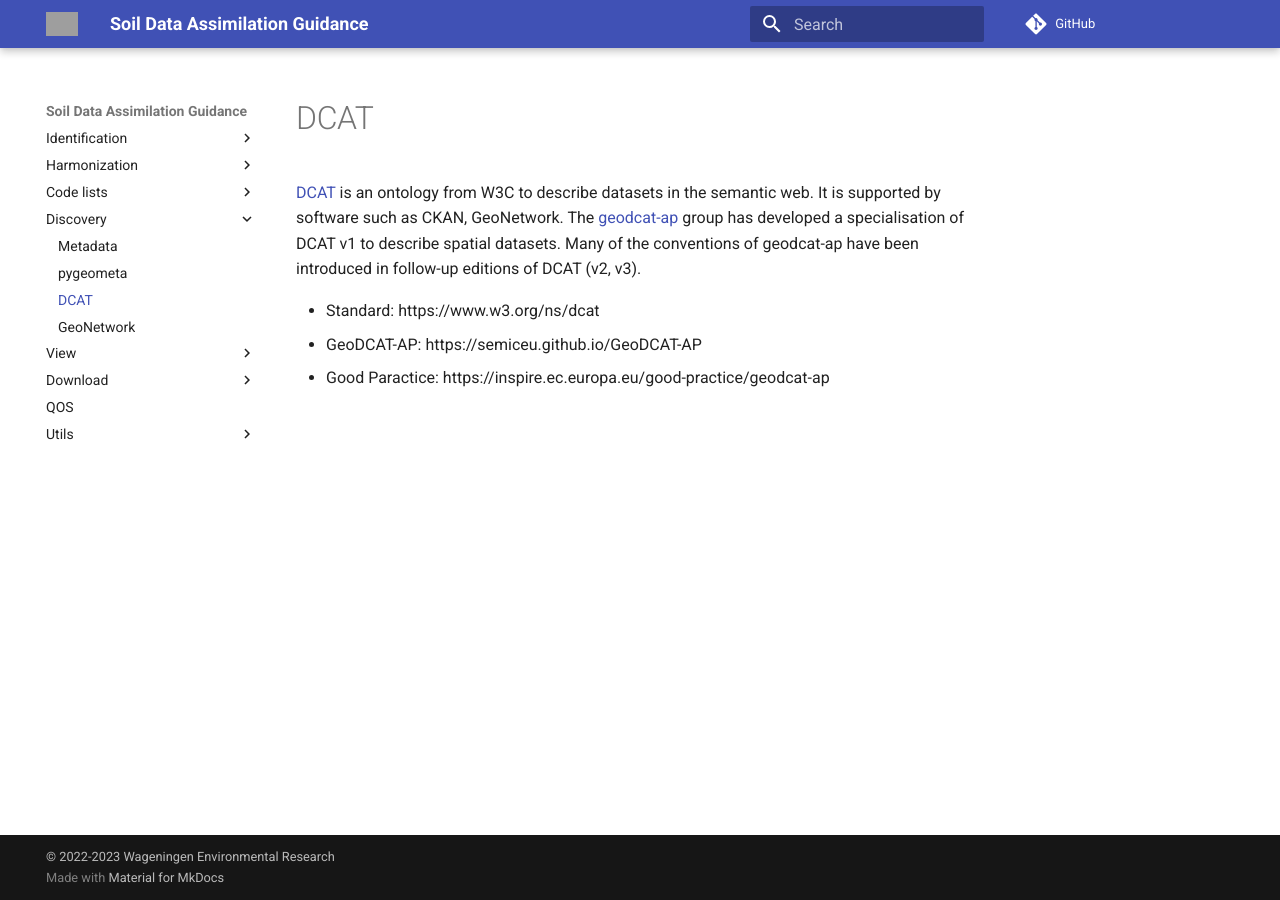
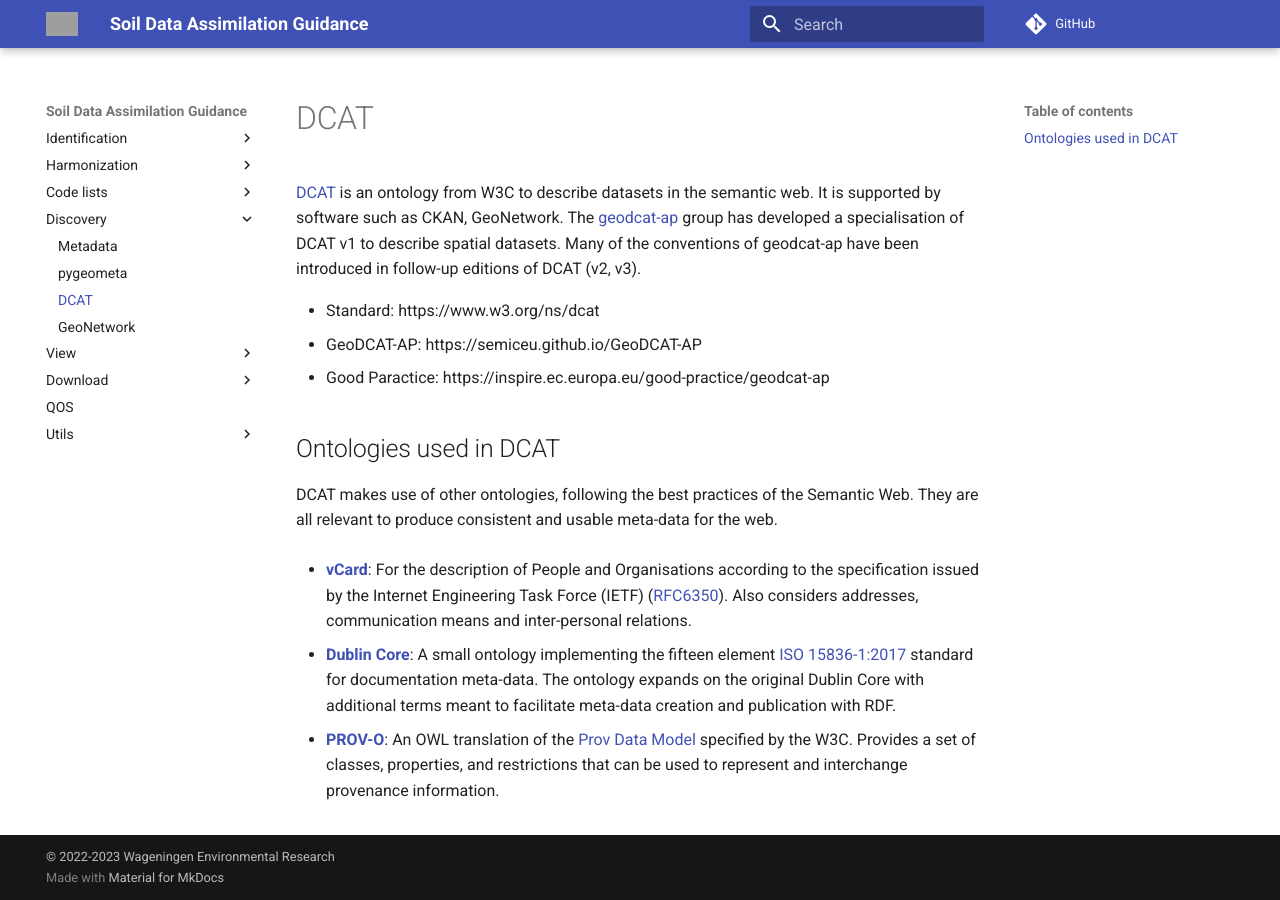
Before and after one commit to ejpsoil/soildata-assimilation-guidance, an MkDocs documentation site: the page built from docs/cookbook/dcat.md, in a window 1280 px wide. Built offline with MkDocs 1.6.1 and Material for MkDocs 9.7.7, drawn with Linux system fonts in a browser that asks for light colours; comment, search, counter and statistics services are not loaded; grey boxes are pictures that could not be loaded.

Commit message:
Expands DCAT document with references to related ontologies

```diff
--- a/docs/cookbook/dcat.md
+++ b/docs/cookbook/dcat.md
@@ -7,3 +7,27 @@ been introduced in follow-up editions of DCAT (v2, v3).
 - Standard: https://www.w3.org/ns/dcat
 - GeoDCAT-AP: https://semiceu.github.io/GeoDCAT-AP
 - Good Paractice: https://inspire.ec.europa.eu/good-practice/geodcat-ap
+
+## Ontologies used in DCAT
+
+DCAT makes use of other ontologies, following the best practices of the Semantic
+Web. They are all relevant to produce consistent and usable meta-data for the
+web.
+
+- **[vCard](https://www.w3.org/TR/vcard-rdf/)**: For the description of People
+  and Organisations according to the specification issued by the Internet
+Engineering Task Force (IETF)
+([RFC6350](https://www.rfc-editor.org/rfc/rfc6350)). Also considers addresses,
+communication means and inter-personal relations.
+
+- **[Dublin
+  Core](https://www.dublincore.org/specifications/dublin-core/dcmi-terms/)**: A
+small ontology implementing the fifteen element [ISO
+15836-1:2017](https://www.iso.org/standard/71339.html) standard for
+documentation meta-data. The ontology expands on the original Dublin Core with
+additional terms meant to facilitate meta-data creation and publication with RDF.
+
+- **[PROV-O](https://www.w3.org/TR/prov-o/)**: An OWL translation of the [Prov
+  Data Model](http://www.w3.org/TR/2013/REC-prov-dm-20130430/) specified by the
+W3C. Provides a set of classes, properties, and restrictions that can be used to
+represent and interchange provenance information.
```
